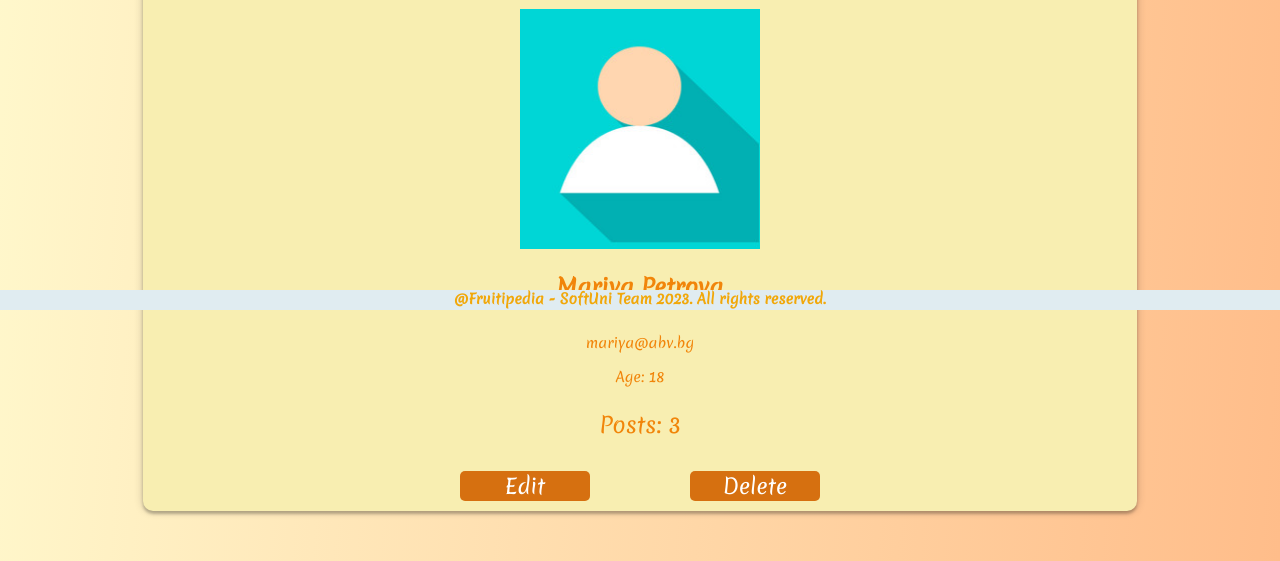
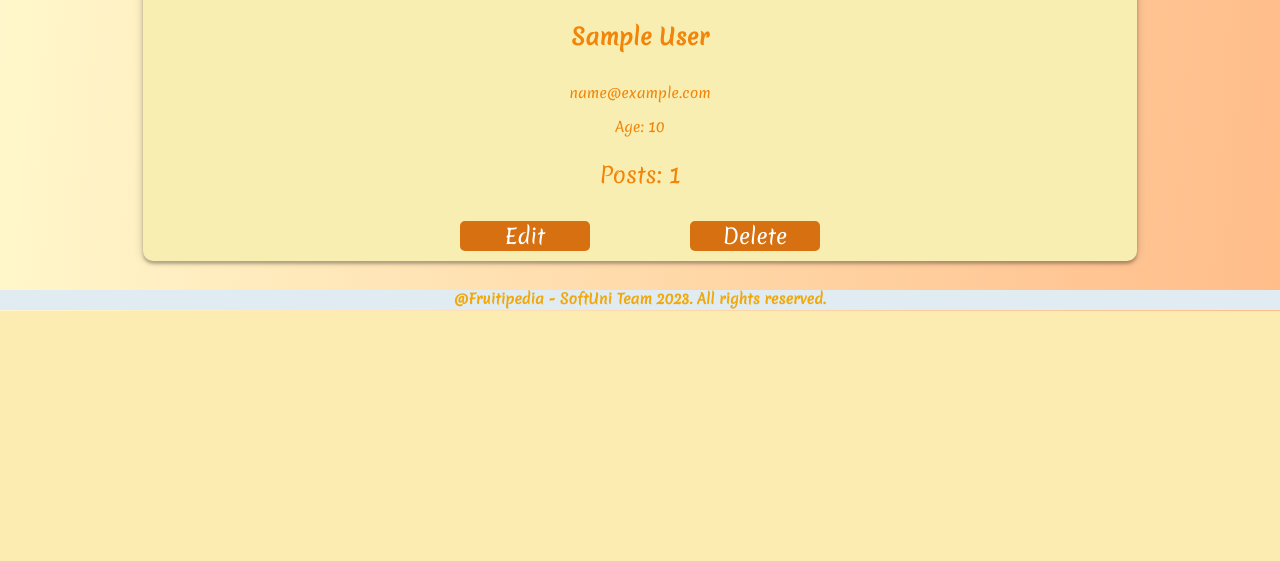
Before and after one commit to xaoccc/FruitipediaApp, a Django app: page /profile/details/ in a window 1280 px wide. Shown: the part 490-1051 px from the top of the page. After the commit the page ends 801 px from the top, so only its background shows below. Run offline with Django 5.2, Linux system fonts and the light colour scheme; tables that the repository leaves empty hold one stand-in row (values such as "Sample post"); grey boxes marked "Sample" are stand-in pictures.

Commit message:
profile details page

```diff
--- a/fruitipediaApp/fruits/views.py
+++ b/fruitipediaApp/fruits/views.py
@@ -1,9 +1,9 @@
-from django.contrib.auth.models import User
 from django.shortcuts import render, redirect
 from django.views.generic import TemplateView
 
 from fruitipediaApp.fruits.forms import FruitCreateForm, FruitEditForm, FruitDeleteForm
 from fruitipediaApp.fruits.models import Fruit
+from fruitipediaApp.profiles.models import Profile
 
 
 class HomePageView(TemplateView):
@@ -11,7 +11,7 @@ class HomePageView(TemplateView):
 
     def get_context_data(self, **kwargs):
         context = super().get_context_data(**kwargs)
-        context['profile'] = User.objects.first()
+        context['profile'] = Profile.objects.first()
         return context
 
 def index(request):
--- a/fruitipediaApp/profiles/urls.py
+++ b/fruitipediaApp/profiles/urls.py
@@ -3,7 +3,7 @@ from fruitipediaApp.profiles import views
 
 urlpatterns = (
     path('create/', views.create, name='profile-create'),
-    path('details/', views.details, name='profile-details'),
+    path('details/', views.ProfileDetailView.as_view(), name='profile-details'),
     path('edit/', views.edit, name='profile-edit'),
     path('delete/', views.delete, name='profile-delete'),
 )
--- a/fruitipediaApp/profiles/views.py
+++ b/fruitipediaApp/profiles/views.py
@@ -1,12 +1,22 @@
 from django.shortcuts import render, redirect
+from django.views.generic import TemplateView
+
+from fruitipediaApp.fruits.models import Fruit
+from fruitipediaApp.profiles.models import Profile
 
 
 # Create your views here.
 def create(request):
     return render(request, 'profile/create-profile.html')
 
-def details(request):
-    return render(request, 'profile/details-profile.html')
+class ProfileDetailView(TemplateView):
+    template_name = 'profile/details-profile.html'
+
+    def get_context_data(self, **kwargs):
+        context = super().get_context_data(**kwargs)
+        context['profile'] = Profile.objects.first()
+        context['fruit_posts'] = Fruit.objects.all().count
+        return context
 
 def edit(request):
     return render(request, 'profile/edit-profile.html')
--- a/templates/profile/details-profile.html
+++ b/templates/profile/details-profile.html
@@ -1,85 +1,31 @@
-<!DOCTYPE html>
-<html lang="en">
-<head>
-    <meta charset="UTF-8"/>
-    <meta http-equiv="X-UA-Compatible" content="IE=edge"/>
-    <meta name="viewport" content="width=\, initial-scale=1.0"/>
-    <link rel="stylesheet" href="/static/styles/styles.css"/>
-    <title>Fruitipedia</title>
-</head>
-<body>
-<div id="wrapper">
-    <header>
-        <!-- Navigation -->
-        <a id="logo" href="#">
-            <img id="logo-img" src="/static/images/logo.png" alt="logo"/>
-        </a>
-
-        <nav>
-
-            <!-- If there is a user profile -->
-            <div class="user">
-                <a href="#">Dashboard</a>
-                <a href="#">Add Fruit</a>
-                <a href="#">Profile</a>
-            </div>
-
-            <!-- If user profile has NOT been created -->
-            <div class="guest">
-
-                <a href="#">Create Profile</a>
-
-            </div>
-
-        </nav>
-    </header>
-
-    <main>
-
-        <!-- Profile Details Section -->
+{% extends 'common/base.html' %}
+{% load static %}
+{% block content %}
 
         <section id="details">
             <div id="details-wrapper">
                 <h2>Profile Details</h2>
-                <!-- if the user has a profile image -->
-                <img id="details-img" src="https://images.pexels.com/photos/3792581/pexels-photo-3792581.jpeg"
-                     alt="profile img"/>
+                {% if profile.image %}
+                    <img id="details-img" src="{{ profile.image }}"
+                     alt="a picture of {{ profile.first_name }} {{ profile.last_name }}"/>
+                {% else %}
+                    <img id="details-img" src="/static/images/default.jpg" alt="profile img"/>
+                {% endif %}
 
-                <!-- if the user has NO profile image -->
-                <img id="details-img" src="/static/images/default.jpg" alt="profile img"/>
-
-                <!-- user's full name -->
-                <p id="details-title">Mariya Petrova</p>
+                <p id="details-title">{{ profile.first_name }} {{ profile.last_name }}</p>
 
                 <div id="info-wrapper">
                     <div id="details-description">
-                        <!-- email -->
-                        <p>
-                            mariya@abv.bg
-                        </p>
-                        <!-- age -->
-                        <p>
-                            Age: 18
-                        </p>
-                        <!-- number of posts -->
-                        <p id="nutrition">Posts: 3</p>
-
+                        <p>{{ profile.email }}</p>
+                        <p>Age: {{ profile.age }}</p>
+                        <p id="nutrition">Posts: {{ fruit_posts }}</p>
                     </div>
-
-                    <!--Edit and Delete buttons -->
                     <div id="action-buttons">
-                        <a href="#" id="edit-btn">Edit</a>
-                        <a href="#" id="delete-btn">Delete</a>
+                        <a href="{% url 'profile-create' %}" id="edit-btn">Edit</a>
+                        <a href="{% url 'profile-delete' %}" id="delete-btn">Delete</a>
                     </div>
                 </div>
             </div>
         </section>
 
-    </main>
-</div>
-<!-- footer -->
-<footer>
-    <p>@Fruitipedia - SoftUni Team 2023. All rights reserved.</p>
-</footer>
-</body>
-</html>
+{% endblock %}
```
